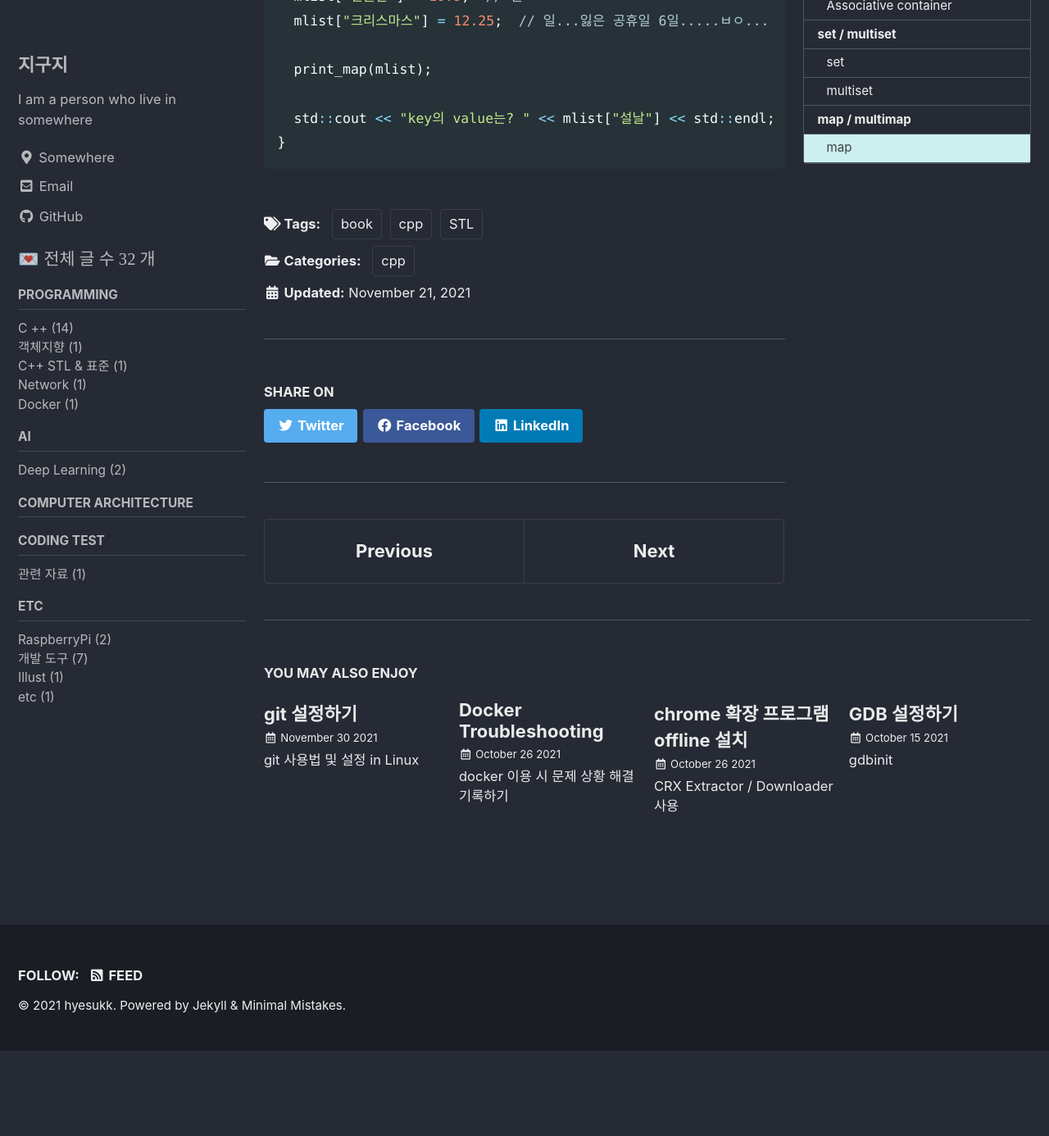
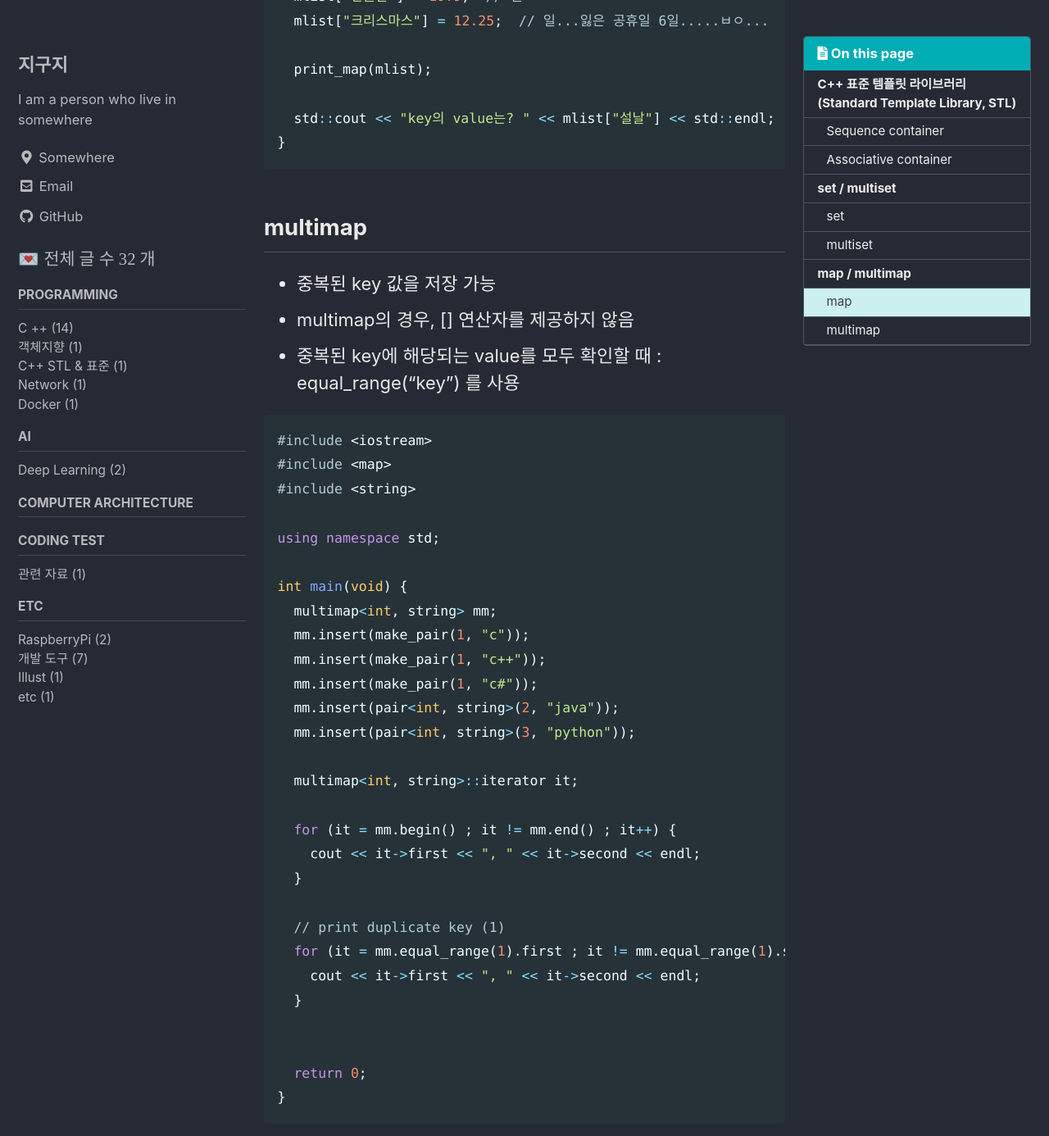
Before and after one commit to hyesuk-k/hyesuk-k.github.io, a Jekyll site: the page built from _posts/cpp/2021-11-17-cpp_start_day14.md, in a window 1280 px wide and 1400 px high, scrolled down 5380 px. Shown: the top 1386 px of the window at 82% size. Built offline with Jekyll 4.4.1, drawn with Linux system fonts in a browser that asks for light colours; cached includes are drawn as plain includes; before the commit the page ends 6662 px from its top, so only the background shows below that.

Commit message:
[cpp] multimap 내용 추가
* 대부분 map과 비슷
* []로 접근 미지원
* equal_range()

````diff
--- a/_posts/cpp/2021-11-17-cpp_start_day14.md
+++ b/_posts/cpp/2021-11-17-cpp_start_day14.md
@@ -13,7 +13,7 @@ toc: true
 toc_sticky: true
 
 date: 2021-11-17
-last_modified_at: 2021-11-21
+last_modified_at: 2021-12-03
 
 ---
 
@@ -182,3 +182,40 @@ int main() {
   std::cout << "key의 value는? " << mlist["설날"] << std::endl;
 }
 ```
+
+## multimap
+
+- 중복된 key 값을 저장 가능
+- multimap의 경우, [] 연산자를 제공하지 않음
+- 중복된 key에 해당되는 value를 모두 확인할 때 : equal_range("key") 를 사용
+
+```cpp
+#include <iostream>
+#include <map>
+#include <string>
+
+using namespace std;
+
+int main(void) {
+  multimap<int, string> mm;
+  mm.insert(make_pair(1, "c"));
+  mm.insert(make_pair(1, "c++"));
+  mm.insert(make_pair(1, "c#"));
+  mm.insert(pair<int, string>(2, "java"));
+  mm.insert(pair<int, string>(3, "python"));
+
+  multimap<int, string>::iterator it;
+
+  for (it = mm.begin() ; it != mm.end() ; it++) {
+    cout << it->first << ", " << it->second << endl;
+  }
+
+  // print duplicate key (1)
+  for (it = mm.equal_range(1).first ; it != mm.equal_range(1).second ; it++) {
+    cout << it->first << ", " << it->second << endl;
+  }
+
+
+  return 0;
+}
+```
````
